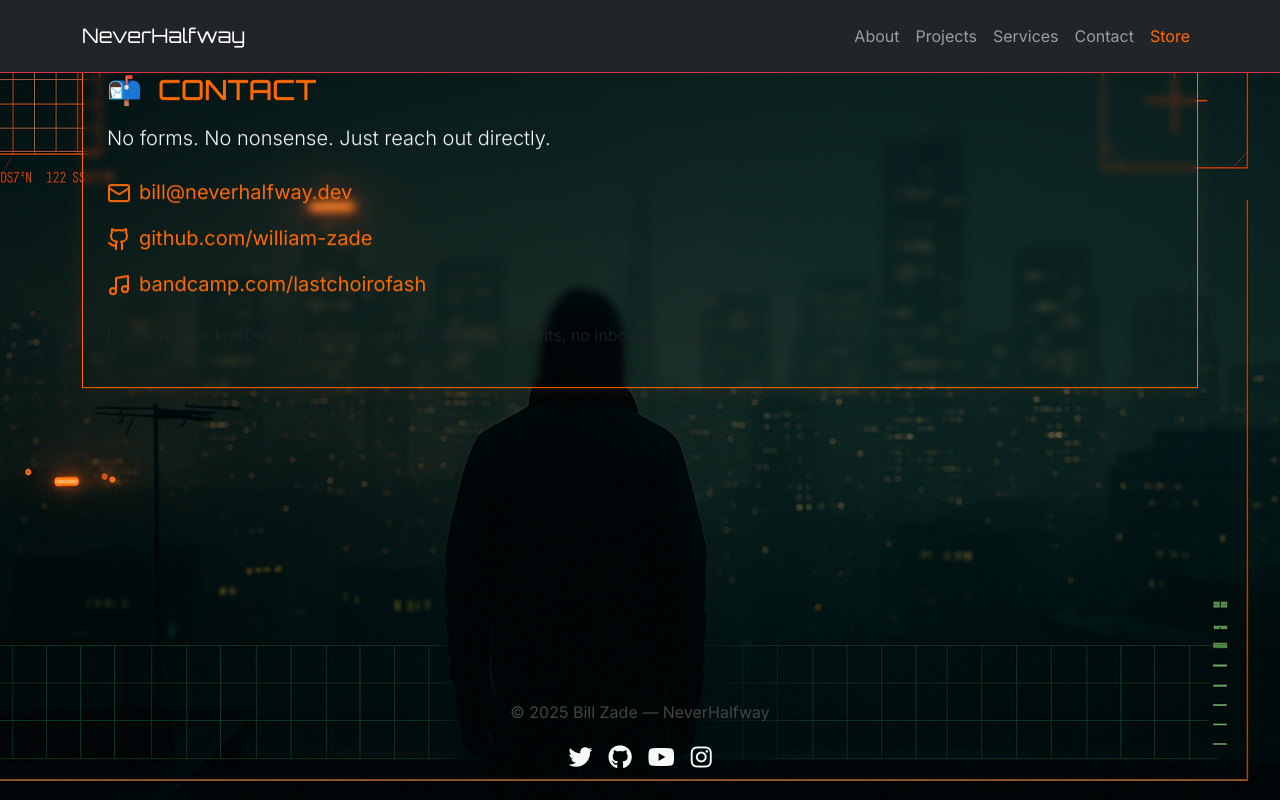
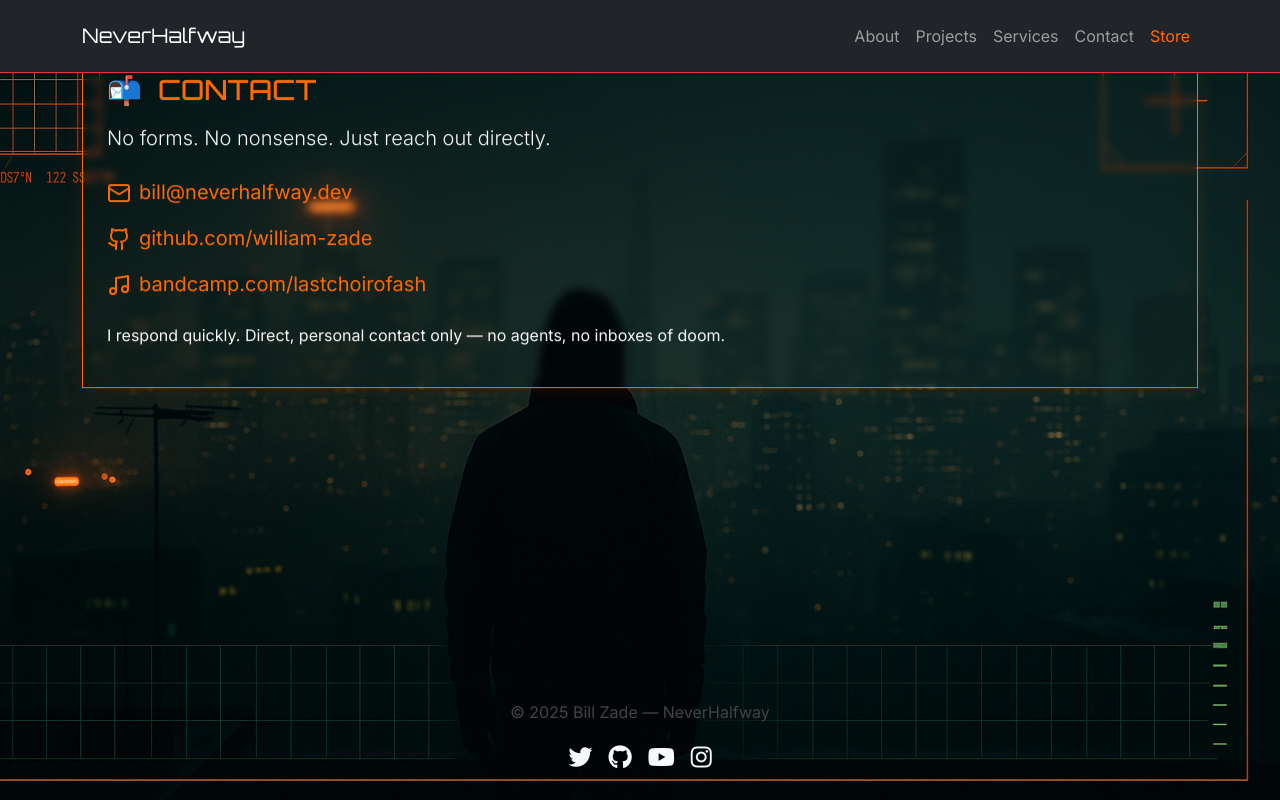
Before and after one commit to william-zade/darkfiber, a Next.js app: page /contact in a window 1280 px wide. Built offline with nearby package versions, Linux system fonts and the light colour scheme.

Commit message:
On contact/page.tsx changed line 35 to read text-pretty instead of text-muted

```diff
--- a/src/app/contact/page.tsx
+++ b/src/app/contact/page.tsx
@@ -32,7 +32,7 @@ export default function ContactPage() {
           </li>
         </ul>
 
-        <p className="text-muted mt-4">
+        <p className="text-pretty mt-4">
           I respond quickly. Direct, personal contact only — no agents, no inboxes of doom.
         </p>
       </SectionPanel>
```
